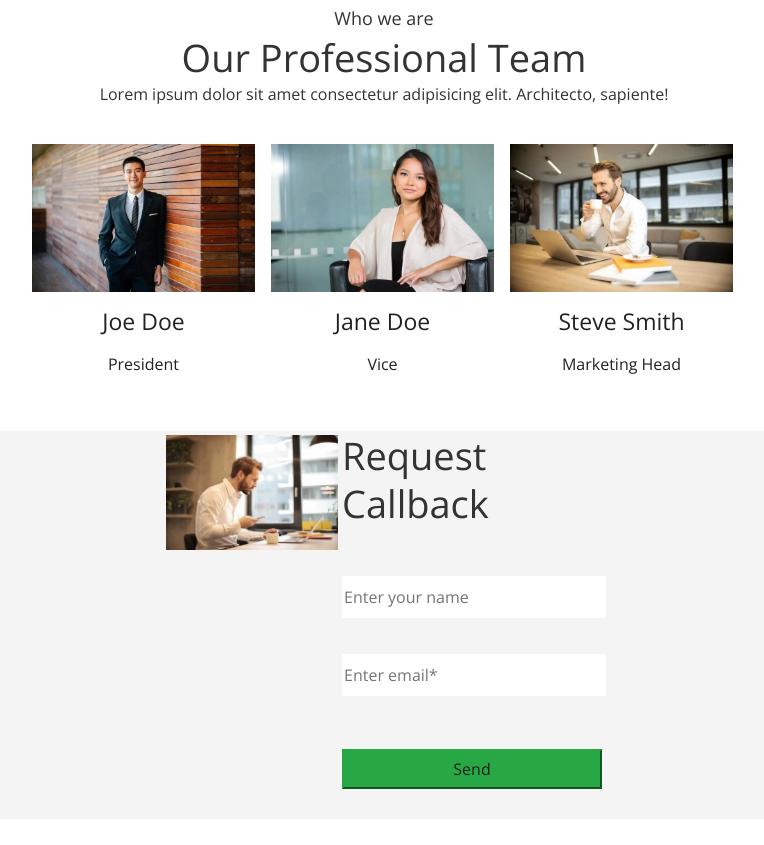
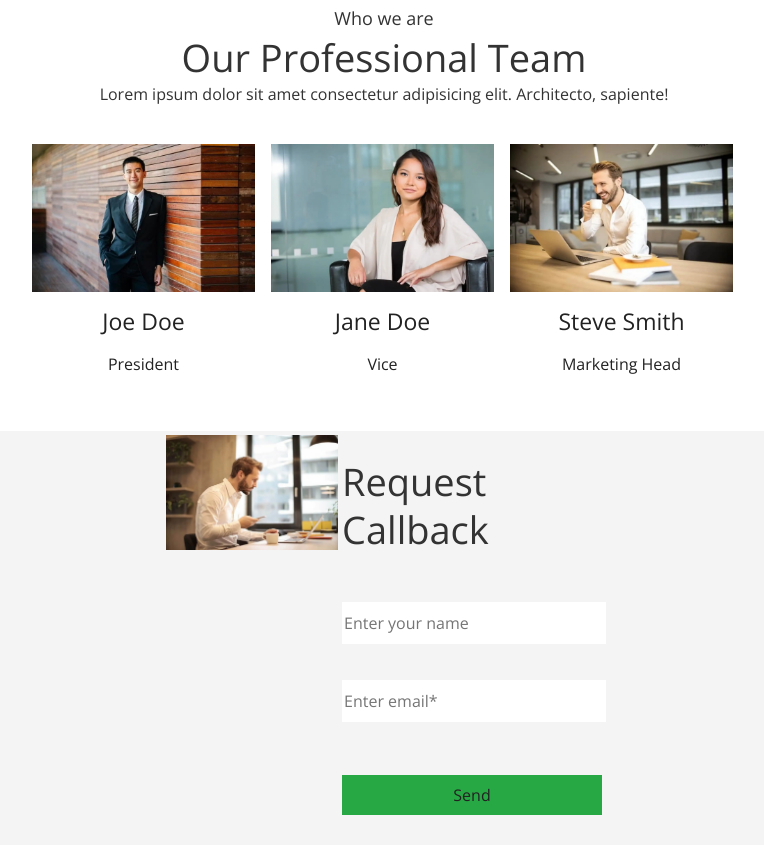
Before and after one commit to vognuk/task-goweb-landing, a website built with Parcel: page src/index.html in a window 1280 px wide. Shown: the part 2343-3188 px from the top of the page, without its empty margins (256-1020 px from the left). Before the commit the page ends 3162 px from the top, so only its background shows below. Built offline with nearby package versions, Linux system fonts and the light colour scheme.

Commit message:
Update _contact.scss

```diff
--- a/src/sass/layouts/_contact.scss
+++ b/src/sass/layouts/_contact.scss
@@ -38,6 +38,7 @@
 .form__heading {
     display: block;
     width: 150px;
+    margin-top: 26px;
     margin-bottom: 49px;
 
     font-family: $font-family;
@@ -80,4 +81,5 @@
     font-family: $font-family;
     background: $main-green;
     border-color: $main-green;
+    border: 0px;
 }
```
